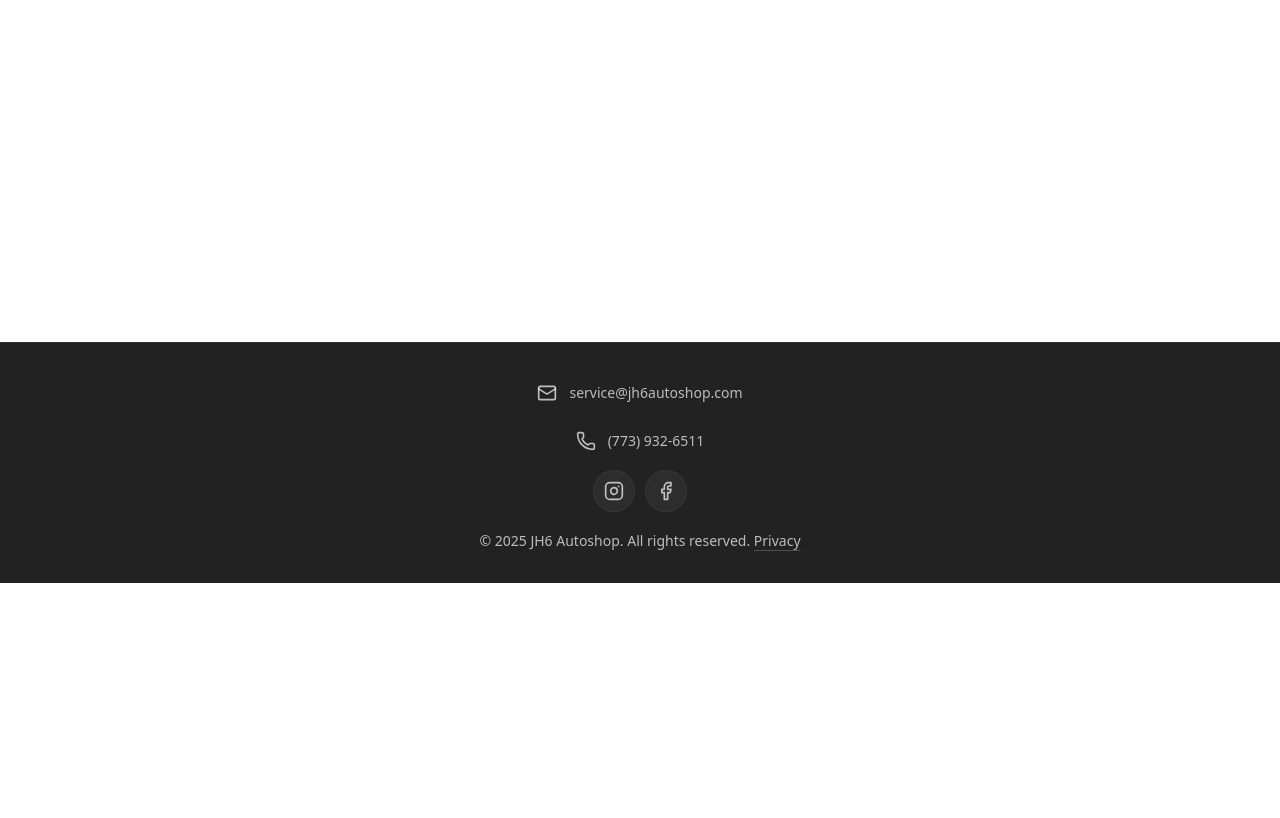
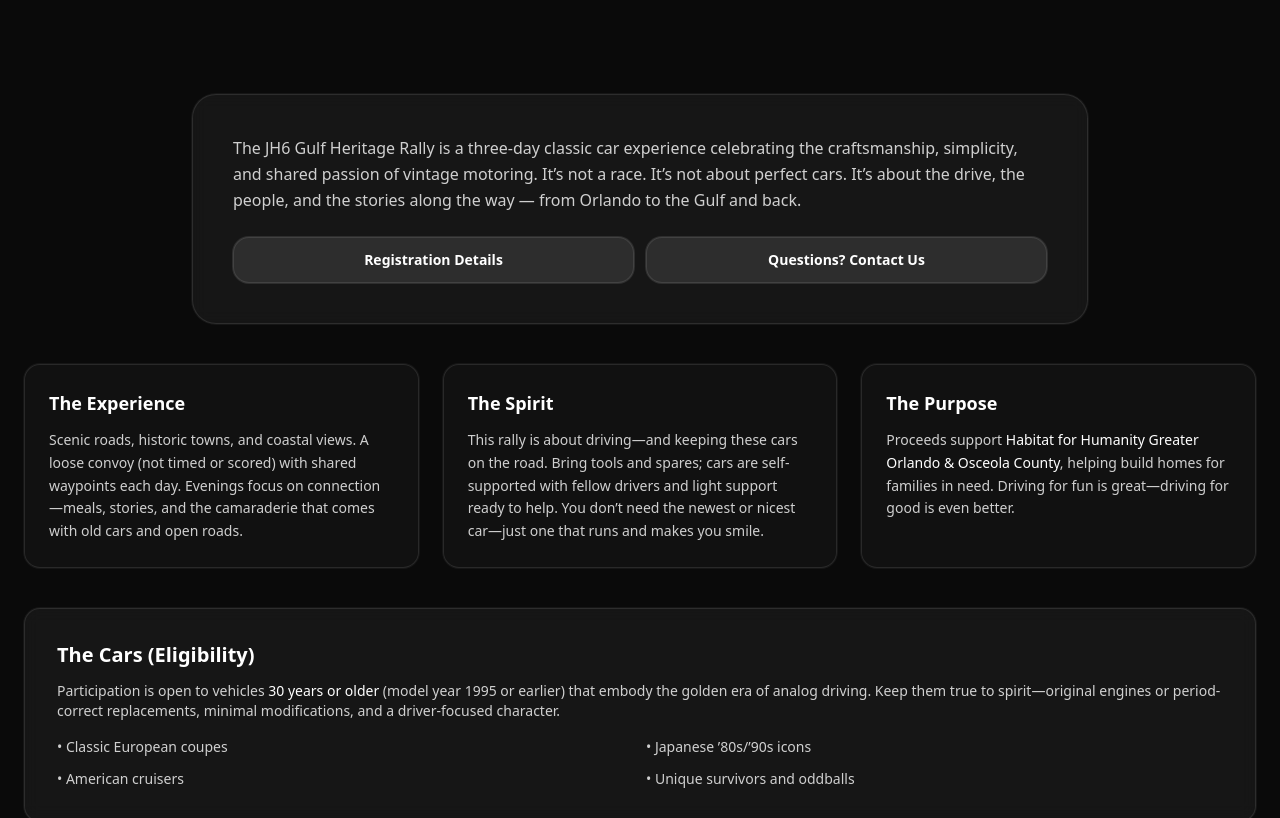
Before and after one commit to genghisjuan/JH6AUTOSHOP, a Next.js app: page /rally in a window 1280 px wide. Before the commit this address had no page. Shown: the part 547-1365 px from the top of the page. Before the commit the page ends 1130 px from the top, so only its background shows below. Built offline with nearby package versions, Linux system fonts and the light colour scheme.

Commit message:
Create page.tsx

```diff
--- /dev/null
+++ b/app/rally/page.tsx
@@ -0,0 +1,152 @@
+import PageHero from "@/components/PageHero";
+
+export default function Page() {
+  return (
+    <div>
+      <PageHero
+        title="The JH6 Gulf Heritage Rally"
+        subtitle="A three-day celebration of classic motoring along Florida’s Gulf Coast — community over competition."
+      />
+
+      <section className="mx-auto max-w-7xl px-4 sm:px-6 mt-16 sm:mt-20 lg:mt-24 pb-16">
+        {/* Top intro / CTA */}
+        <div className="mx-auto w-full max-w-4xl rounded-[24px] border border-white/10 bg-white/5 p-6 sm:p-10 ring-1 ring-white/5 backdrop-blur">
+          <p className="text-white/80 leading-relaxed">
+            The JH6 Gulf Heritage Rally is a three-day classic car experience celebrating the
+            craftsmanship, simplicity, and shared passion of vintage motoring. It’s not a race.
+            It’s not about perfect cars. It’s about the drive, the people, and the stories along
+            the way — from Orlando to the Gulf and back.
+          </p>
+
+          <div className="mt-6 grid gap-3 sm:grid-cols-2">
+            <a
+              href="#registration"
+              className="rounded-2xl border border-white/10 bg-white/10 px-5 py-3 text-center text-sm font-semibold text-white ring-1 ring-white/10 hover:bg-white/15"
+            >
+              Registration Details
+            </a>
+            <a
+              href="/contact"
+              className="rounded-2xl border border-white/10 bg-white/10 px-5 py-3 text-center text-sm font-semibold text-white ring-1 ring-white/10 hover:bg-white/15"
+            >
+              Questions? Contact Us
+            </a>
+          </div>
+        </div>
+
+        {/* Experience / Spirit / Purpose */}
+        <div className="mt-10 grid gap-6 md:grid-cols-3">
+          <article className="rounded-2xl border border-white/10 bg-neutral-900/60 p-6 ring-1 ring-white/5">
+            <h3 className="text-lg font-semibold text-white">The Experience</h3>
+            <p className="mt-3 text-sm text-white/80 leading-relaxed">
+              Scenic roads, historic towns, and coastal views. A loose convoy (not timed or scored)
+              with shared waypoints each day. Evenings focus on connection—meals, stories, and the
+              camaraderie that comes with old cars and open roads.
+            </p>
+          </article>
+
+          <article className="rounded-2xl border border-white/10 bg-neutral-900/60 p-6 ring-1 ring-white/5">
+            <h3 className="text-lg font-semibold text-white">The Spirit</h3>
+            <p className="mt-3 text-sm text-white/80 leading-relaxed">
+              This rally is about driving—and keeping these cars on the road. Bring tools and
+              spares; cars are self-supported with fellow drivers and light support ready to help.
+              You don’t need the newest or nicest car—just one that runs and makes you smile.
+            </p>
+          </article>
+
+          <article className="rounded-2xl border border-white/10 bg-neutral-900/60 p-6 ring-1 ring-white/5">
+            <h3 className="text-lg font-semibold text-white">The Purpose</h3>
+            <p className="mt-3 text-sm text-white/80 leading-relaxed">
+              Proceeds support <span className="text-white">Habitat for Humanity Greater Orlando &amp; Osceola County</span>,
+              helping build homes for families in need. Driving for fun is great—driving for good is even better.
+            </p>
+          </article>
+        </div>
+
+        {/* Cars / Eligibility */}
+        <div className="mt-10 rounded-2xl border border-white/10 bg-white/5 p-6 sm:p-8 ring-1 ring-white/5 backdrop-blur">
+          <h2 className="text-xl font-semibold text-white">The Cars (Eligibility)</h2>
+          <p className="mt-3 text-sm text-white/80">
+            Participation is open to vehicles <span className="text-white">30 years or older</span> (model year 1995 or earlier) that
+            embody the golden era of analog driving. Keep them true to spirit—original engines or
+            period-correct replacements, minimal modifications, and a driver-focused character.
+          </p>
+          <ul className="mt-4 grid gap-3 text-sm text-white/80 sm:grid-cols-2">
+            <li>• Classic European coupes</li>
+            <li>• Japanese ’80s/’90s icons</li>
+            <li>• American cruisers</li>
+            <li>• Unique survivors and oddballs</li>
+          </ul>
+        </div>
+
+        {/* Format / Route */}
+        <div className="mt-10 grid gap-6 md:grid-cols-2">
+          <div className="rounded-2xl border border-white/10 bg-neutral-900/60 p-6 ring-1 ring-white/5">
+            <h2 className="text-lg font-semibold text-white">Format</h2>
+            <ul className="mt-3 space-y-2 text-sm text-white/80">
+              <li>• <span className="text-white">Duration:</span> 3 Days / 2 Nights</li>
+              <li>• <span className="text-white">Entry Fee:</span> $300 per car (decals, welcome pack, closing celebration)</li>
+              <li>• <span className="text-white">Limit:</span> 30 Cars</li>
+              <li>• <span className="text-white">Support:</span> Light roadside assistance &amp; convoy coordination</li>
+            </ul>
+          </div>
+
+          <div className="rounded-2xl border border-white/10 bg-neutral-900/60 p-6 ring-1 ring-white/5">
+            <h2 className="text-lg font-semibold text-white">Route</h2>
+            <p className="mt-3 text-sm text-white/80">Orlando → Clearwater → Fort Myers → Orlando</p>
+            <div className="mt-4 grid gap-3 text-sm text-white/80">
+              <div className="rounded-xl border border-white/10 bg-white/5 p-3 ring-1 ring-white/10">
+                <p className="text-white/70">Day 1</p>
+                <p className="text-white">Orlando → Clearwater</p>
+              </div>
+              <div className="rounded-xl border border-white/10 bg-white/5 p-3 ring-1 ring-white/10">
+                <p className="text-white/70">Day 2</p>
+                <p className="text-white">Clearwater → Fort Myers</p>
+              </div>
+              <div className="rounded-xl border border-white/10 bg-white/5 p-3 ring-1 ring-white/10">
+                <p className="text-white/70">Day 3</p>
+                <p className="text-white">Fort Myers → Orlando (Closing Celebration)</p>
+              </div>
+            </div>
+          </div>
+        </div>
+
+        {/* What makes it special */}
+        <div className="mt-10 rounded-2xl border border-white/10 bg-white/5 p-6 sm:p-8 ring-1 ring-white/5 backdrop-blur">
+          <h2 className="text-xl font-semibold text-white">What Makes It Special</h2>
+          <ul className="mt-4 grid gap-3 text-sm text-white/80 sm:grid-cols-2">
+            <li>• A driving experience about community, not competition</li>
+            <li>• Classic cars driven the way they were meant to be</li>
+            <li>• Scenic roads, good company, and a shared purpose</li>
+            <li>• Vintage-inspired branding, keepsakes, and photo coverage</li>
+            <li>• A rally that feels like a road trip with friends—supporting a great cause</li>
+          </ul>
+        </div>
+
+        {/* Registration */}
+        <div id="registration" className="mt-10 rounded-2xl border border-white/10 bg-neutral-900/60 p-6 ring-1 ring-white/5">
+          <h2 className="text-lg font-semibold text-white">Registration</h2>
+          <p className="mt-3 text-sm text-white/80">
+            Registration opens on <span className="text-white">[insert date]</span> at{" "}
+            <span className="text-white">jh6autoshop.com/rally</span>. Entries are limited to{" "}
+            <span className="text-white">30 vehicles</span> to ensure a relaxed, connected experience.
+          </p>
+          <div className="mt-5 flex flex-wrap gap-3">
+            <a
+              href="/contact"
+              className="rounded-2xl border border-white/10 bg-white/10 px-5 py-3 text-sm font-semibold text-white ring-1 ring-white/10 hover:bg-white/15"
+            >
+              Get Notified
+            </a>
+            <a
+              href="#"
+              className="rounded-2xl border border-white/10 bg-white/10 px-5 py-3 text-sm font-semibold text-white ring-1 ring-white/10 hover:bg-white/15"
+            >
+              Rally FAQ (soon)
+            </a>
+          </div>
+        </div>
+      </section>
+    </div>
+  );
+}
```
